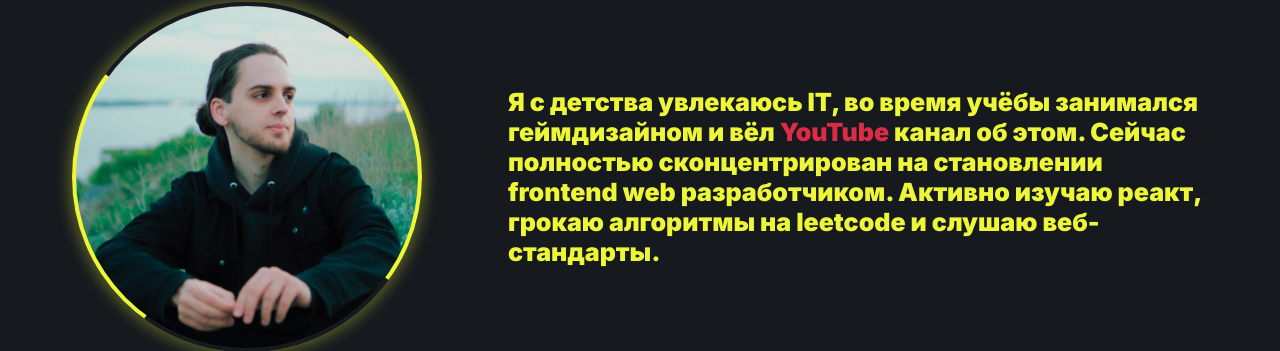
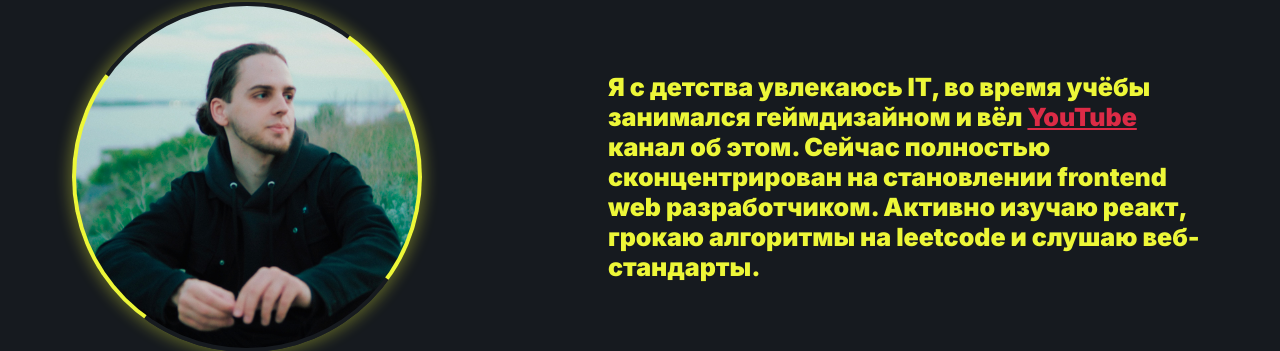
Before and after one commit to KrashheR/krashher-website, a React (Create React App) app: page / in a window 1280 px wide. Shown: the part 244-595 px from the top of the page. Built offline with nearby package versions, Linux system fonts and the light colour scheme.

Commit message:
Added adaptivity to aboutme component

```diff
--- a/src/components/aboutMe/aboutMe.jsx
+++ b/src/components/aboutMe/aboutMe.jsx
@@ -12,7 +12,7 @@ function AboutMe () {
     <Container>
       <StyledAboutMe>
         <MyPhoto imageSrc={myPhotoImg}></MyPhoto>
-        <StyledAboutMeText>Я с детства увлекаюсь IT, во время учёбы занимался геймдизайном и вёл <StyledAboutMeLink>YouTube</StyledAboutMeLink> канал об этом.
+        <StyledAboutMeText>Я с детства увлекаюсь IT, во время учёбы занимался геймдизайном и вёл <StyledAboutMeLink href="https://www.youtube.com/@krashher2690">YouTube</StyledAboutMeLink> канал об этом.
           Сейчас полностью сконцентрирован на становлении frontend web разработчиком.
           Активно изучаю реакт, грокаю алгоритмы на leetcode и слушаю веб-стандарты.</StyledAboutMeText>
       </StyledAboutMe>
--- a/src/components/aboutMe/styled.js
+++ b/src/components/aboutMe/styled.js
@@ -10,7 +10,7 @@ export const StyledAboutMe = styled.section`
   @media (max-width: ${(props) => props.theme.deviceSizes.tablet}) {
     flex-direction: column;
     justify-content: space-around;
-    gap: 20px;
+    padding-bottom: 5em;
   }
 
   @media (max-width: ${(props) => props.theme.deviceSizes.mobile}) {
@@ -19,10 +19,26 @@ export const StyledAboutMe = styled.section`
 `;
 
 export const StyledAboutMeText = styled.p`
-  max-width: 700px;
+  max-width: 600px;
   font-weight: 900;
   color: ${(props) => props.theme.colors.textPrimary};
   font-size: 25px;
+
+  @media (max-width: ${(props) => props.theme.deviceSizes.laptop}) {
+    max-width: 450px;
+  }
+
+  @media (max-width: ${(props) => props.theme.deviceSizes.tablet}) {
+    padding-bottom: 10px;
+    text-align: center;
+    max-width: 550px;
+    font-size: 3.5vw;
+  }
+
+  @media (max-width: ${(props) => props.theme.deviceSizes.mobile}) {
+    font-size: 22px;
+  }
+
 `;
 
 export const StyledAboutMeLink = styled.a`
--- a/src/components/myPhoto/styled.js
+++ b/src/components/myPhoto/styled.js
@@ -20,9 +20,14 @@ export const StyledMyPhotoContainer = styled.div`
 	padding: 2rem;
   box-shadow: 0px 0px 14px 4px rgba(237, 247, 56, 0.3);
 
+  @media (max-width: ${(props) => props.theme.deviceSizes.laptop}) {
+    width: 300px;
+    height: 300px;
+  }
+
   @media (max-width: ${(props) => props.theme.deviceSizes.tablet}) {
-    width: 320px;
-    height: 320px;
+    width: 350px;
+    height: 350px;
   }
 
   @media (max-width: ${(props) => props.theme.deviceSizes.mobile}) {
```
